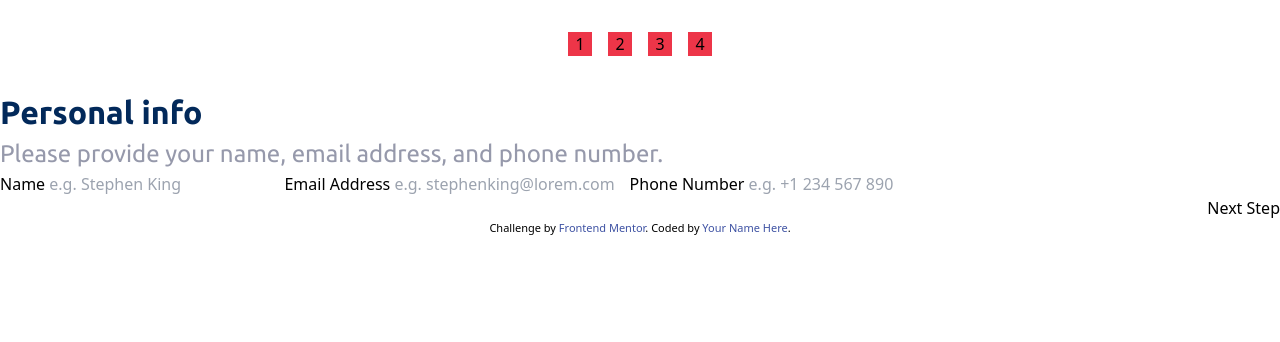
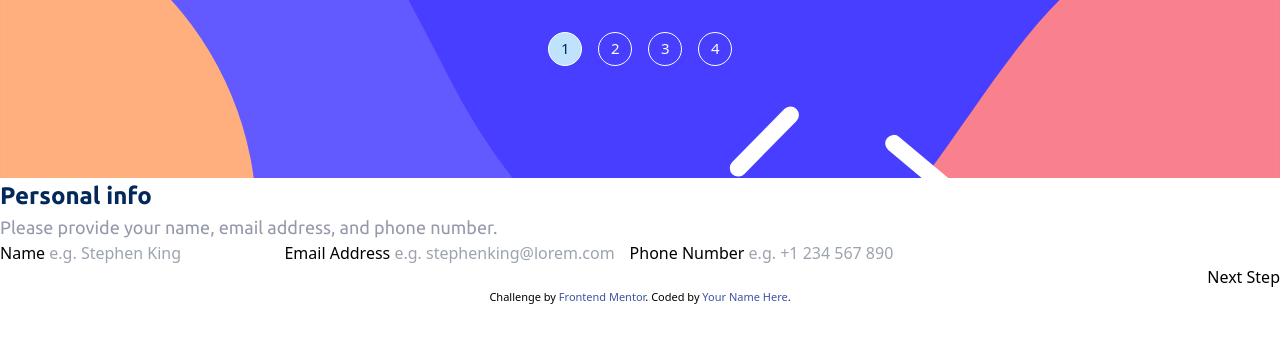
Before and after one commit to Kurkov11/multi-step-form, a website: page docs/index.html in a window 1280 px wide. Drawn offline with Linux system fonts and the light colour scheme.

Commit message:
Set bg img, style circles, set pb in nav. Basic nav styling finnished

```diff
--- a/docs/index.html
+++ b/docs/index.html
@@ -18,12 +18,12 @@
 
   <!-- Sidebar start -->
   <div> <!--div tag used for background color START-->
-    <nav class="sidebar flex justify-center">
+    <nav class="sidebar">
       <ul class="flex gap-4 py-8">
-        <li><div class="sidebar__circle relative flex justify-center"><a href="#" class="absolute top-0">1</a></div></li>
-        <li><div class="sidebar__circle relative flex justify-center"><a href="#" class="absolute top-0">2</a></div></li>
-        <li><div class="sidebar__circle relative flex justify-center"><a href="#" class="absolute top-0">3</a></div></li>
-        <li><div class="sidebar__circle relative flex justify-center"><a href="#" class="absolute top-0">4</a></div></li>
+        <li><div class="sidebar__circle bg-light-blue"><a href="#" class="sidebar__circle__a text-dark-blue">1</a></div></li>
+        <li><div class="sidebar__circle"><a href="#" class="sidebar__circle__a">2</a></div></li>
+        <li><div class="sidebar__circle"><a href="#" class="sidebar__circle__a">3</a></div></li>
+        <li><div class="sidebar__circle"><a href="#" class="sidebar__circle__a">4</a></div></li>
       </ul>
     </nav>
 
--- a/docs/input.css
+++ b/docs/input.css
@@ -22,6 +22,9 @@
     h2 {
         @apply font-ubuntuRegular text-700 text-neutral-700
     }
+    .sidebar {
+        @apply flex justify-center bg-[url('../assets/images/bg-sidebar-mobile.svg')] bg-cover bg-no-repeat bg-center pb-20
+    }
     .sidebar__circle{
         @apply rounded-full border-white border p-4 relative
     }
--- a/tailwind.config.js
+++ b/tailwind.config.js
@@ -20,9 +20,9 @@ module.exports = {
         "red": "hsl(354, 84%, 57%)"
       },
       fontSize: {
-        "900": '2rem',
-        "700": "1.5rem",
-        "500": "1rem"
+        "900": '1.5rem',
+        "700": "1.125rem",
+        "500": "0.938rem"
       }
     },
   },
```
Also changed, not shown: docs/output.css.
